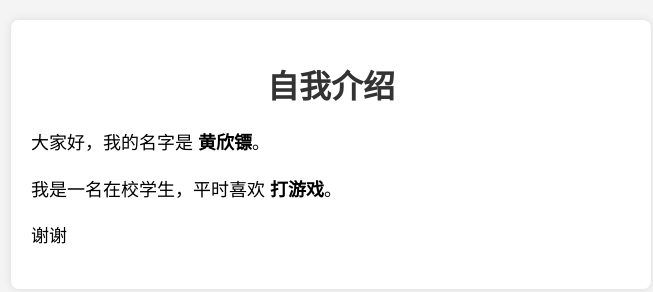
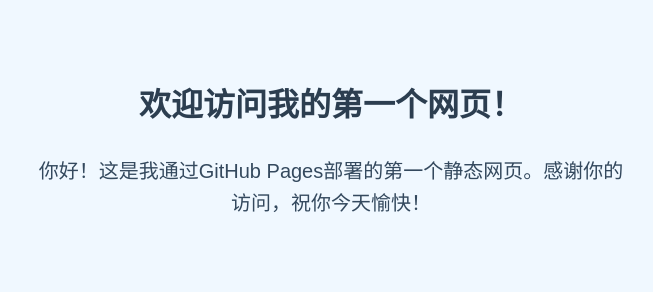
Before and after one commit to Bakadao/Bakadao, a plain HTML site: page !DOCTYPE.html in a window 1280 px wide. Shown: the whole page, without its empty margins (309-962 px from the left). Drawn offline with Linux system fonts and the light colour scheme.

Commit message:
Update !DOCTYPE.html

```diff
--- a/!DOCTYPE.html
+++ b/!DOCTYPE.html
@@ -3,40 +3,29 @@
 <head>
     <meta charset="UTF-8">
     <meta name="viewport" content="width=device-width, initial-scale=1.0">
-    <title>自我介绍 - Dao</title>
+    <title>我的第一个网页</title>
     <style>
         body {
             font-family: Arial, sans-serif;
-            background-color: #f4f4f4;
-            margin: 0;
-            padding: 20px;
-        }
-        .container {
-            max-width: 600px;
-            margin: auto;
-            background: white;
-            padding: 20px;
-            border-radius: 8px;
-            box-shadow: 0 0 10px rgba(0, 0, 0, 0.1);
+            text-align: center;
+            background-color: #f0f8ff;
+            padding: 50px;
         }
         h1 {
-            text-align: center;
-            color: #333;
+            color: #2c3e50;
+            margin-bottom: 30px;
         }
         p {
-            font-size: 18px;
+            font-size: 20px;
+            color: #34495e;
+            max-width: 600px;
+            margin: 0 auto;
             line-height: 1.6;
         }
     </style>
 </head>
 <body>
-
-<div class="container">
-    <h1>自我介绍</h1>
-    <p>大家好，我的名字是 <strong>黄欣镖</strong>。</p >
-    <p>我是一名在校学生，平时喜欢 <strong>打游戏</strong>。</p >
-    <p>谢谢</p >
-</div>
-
+    <h1>欢迎访问我的第一个网页！</h1>
+    <p>你好！这是我通过GitHub Pages部署的第一个静态网页。感谢你的访问，祝你今天愉快！</p>
 </body>
 </html>
```
